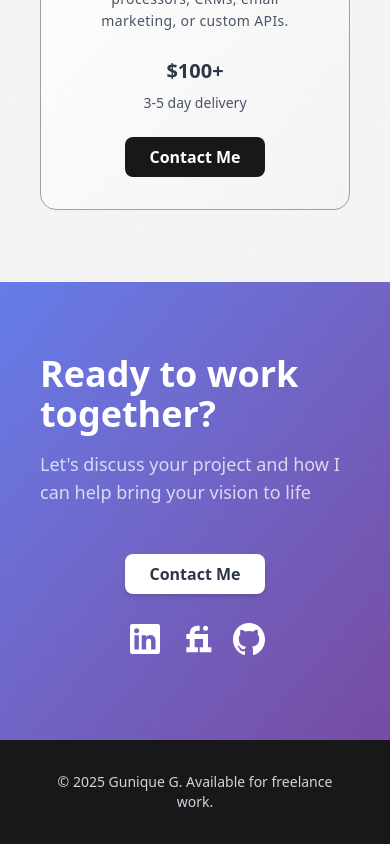
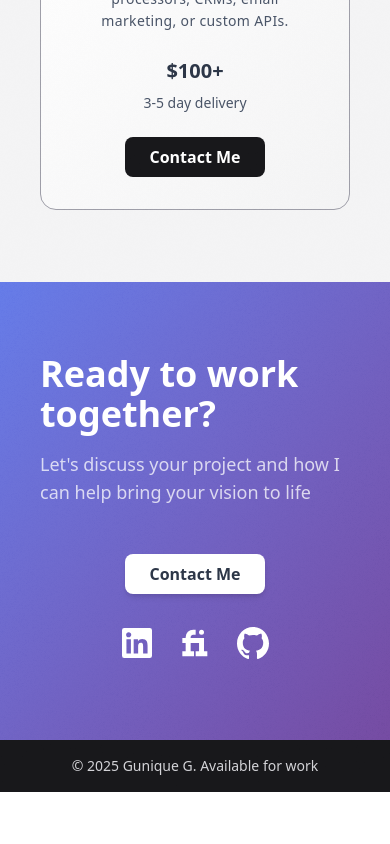
Before and after one commit to xsqu1znt/MyPortfolio_4Hire, a React (Vite) app: page / in a window 390 px wide. Shown: the part 4497-5341 px from the top of the page. After the commit the page ends 5289 px from the top, so only its background shows below. Built offline with nearby package versions, Linux system fonts and the light colour scheme.

Commit message:
fixed stuff

```diff
--- a/src/App.tsx
+++ b/src/App.tsx
@@ -280,7 +280,7 @@ function App() {
                 </div>
 
                 {/* Contacts */}
-                <div className="flex flex-col items-center gap-4">
+                <div className="flex flex-col items-center gap-6">
                     <button
                         className="w-fit cursor-pointer rounded-lg bg-white px-6 py-2 font-semibold shadow-md transition-all duration-300 hover:-translate-y-0.5 hover:bg-zinc-100 hover:shadow-lg md:px-10 md:py-3 md:text-lg"
                         onClick={() =>
@@ -294,7 +294,7 @@ function App() {
                     </button>
 
                     {/* Social buttons */}
-                    <div className="flex flex-wrap items-center">
+                    <div className="flex flex-wrap items-center gap-2">
                         {[
                             {
                                 iconSource: "/linkedin.svg",
@@ -308,7 +308,7 @@ function App() {
                                 href={social.link}
                                 target="_blank"
                                 rel="noopener noreferrer"
-                                className="flex w-fit cursor-pointer rounded-lg border border-transparent p-2 text-lg font-semibold text-white transition-all duration-300 hover:-translate-y-0.5 hover:border-white/10 hover:bg-zinc-100/10 hover:shadow-lg"
+                                className={`flex w-fit cursor-pointer rounded-lg border border-transparent ${social.iconSource === "/linkedin.svg" ? "p-1" : "p-2"} text-lg font-semibold text-white transition-all duration-300 hover:-translate-y-0.5 hover:border-white/10 hover:bg-zinc-100/10 hover:shadow-lg`}
                             >
                                 <img
                                     src={social.iconSource}
@@ -321,8 +321,8 @@ function App() {
                 </div>
             </section>
 
-            <footer className="flex w-full items-center justify-center bg-zinc-900 px-10 py-8 text-center text-sm md:text-base">
-                <p className="text-zinc-300">© {new Date().getFullYear()} Gunique G. Available for freelance work.</p>
+            <footer className="flex w-full items-center justify-center bg-zinc-900 px-10 py-4 text-center text-sm md:text-base">
+                <p className="text-zinc-300">© {new Date().getFullYear()} Gunique G. Available for work</p>
             </footer>
         </div>
     );
```
